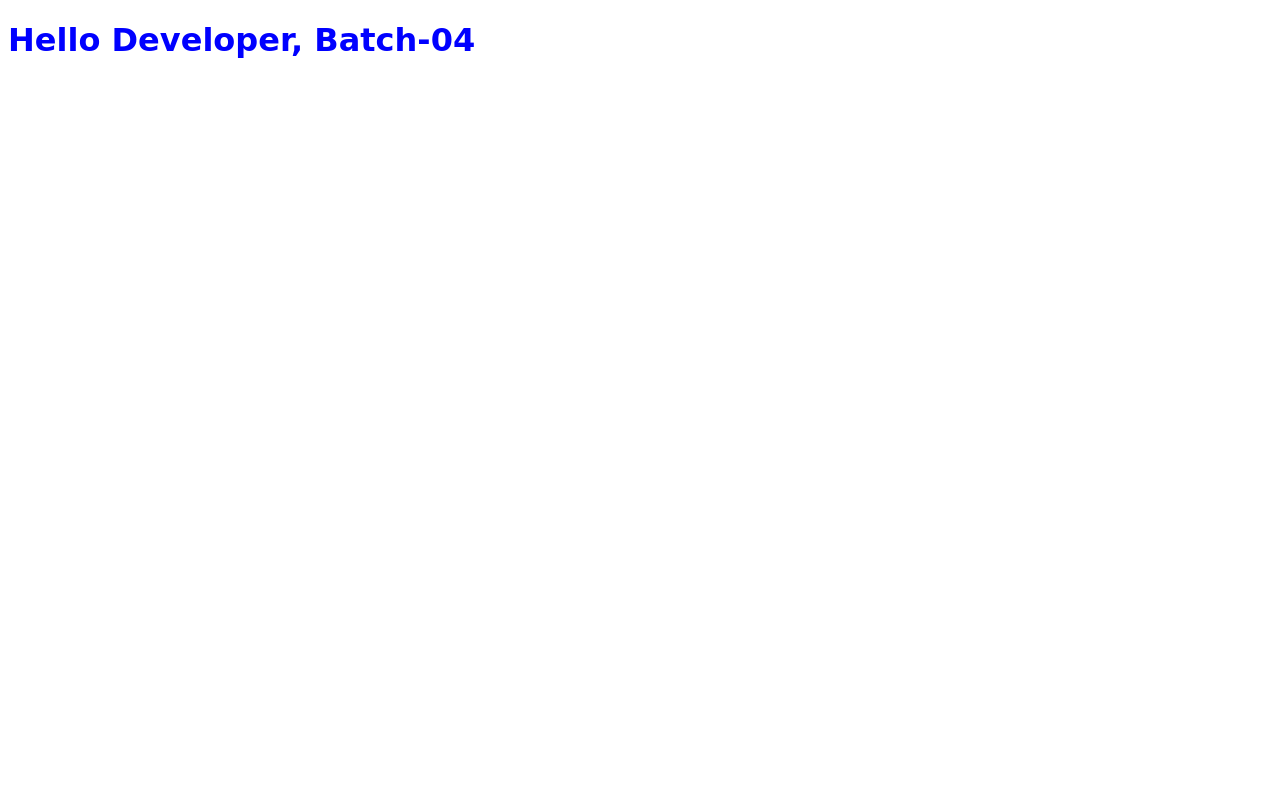
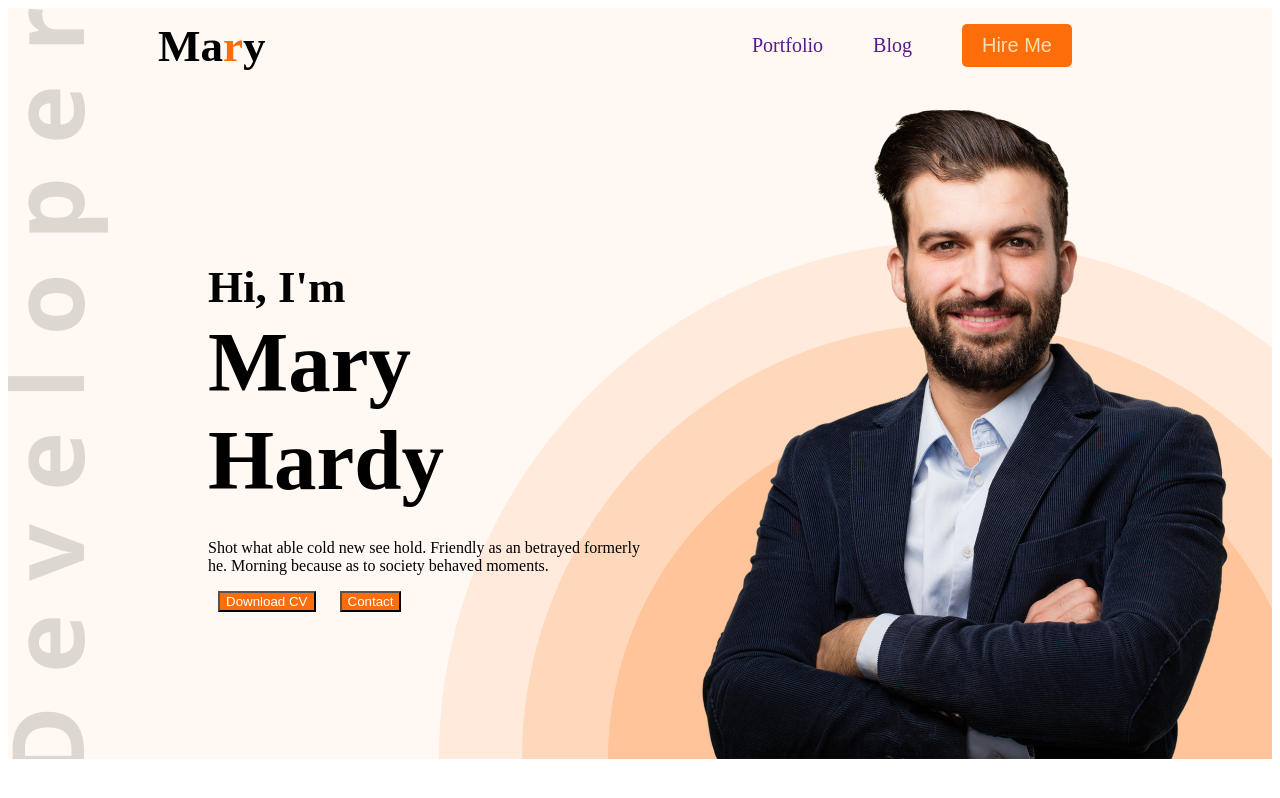
Before and after one commit to Rupama-Amin/Developer-Portfolio-Batch-04, a plain HTML site: page index.html in a window 1280 px wide. Drawn offline with Linux system fonts and the light colour scheme; a web font is replaced by a local one.

Commit message:
building portfolio

```diff
--- a/css/style.css
+++ b/css/style.css
@@ -1,9 +1,88 @@
-@import url('https://fonts.googleapis.com/css2?family=Edu+AU+VIC+WA+NT+Arrows:wght@400..700&family=Montserrat:ital,wght@0,100..900;1,100..900&family=Playwrite+TZ+Guides&display=swap');
-
-* {
-    font-family: "Playwrite TZ Guides", cursive;
+.secondery-bg {
+    background-color: #FFF8F3;
 }
 
-.Heading {
-    color: blue;
+.container {
+    background-color: #FFF8F3;
+    background-image: url("../public/developer.png"), url("../public/header_bg.png");
+    background-position: left top, right bottom;
+    background-repeat: no-repeat;
 }
+
+.navbar {
+    display: flex;
+    align-items: center;
+    justify-content: space-between;
+    margin: 0 150px;
+}
+
+
+.navbar-link {
+    display: flex;
+    list-style-type: none;
+    align-items: center;
+}
+
+.navbar-link li {
+    margin-right: 50px;
+}
+
+.navbar-link li a {
+    text-decoration: none;
+    font-size: 20px;
+    font-weight: 400px;
+}
+
+.primary-btn {
+    padding: 10px 20px;
+    background-color: #FD6E0A;
+    border: none;
+    color: wheat;
+    border-radius: 5px;
+    font-size: 20px;
+    font-weight: 500px;
+}
+
+.navbar-title {
+    font-size: 45px;
+    color: black;
+    font-weight: bold;
+    text-decoration: none;
+
+}
+
+#sub-title {
+    color: #FD6E0A;
+
+}
+
+.banner {
+    display: flex;
+    align-items: center;
+    margin: 0 35px 0 200px;
+}
+
+.banner-content {
+    max-width: 580px;
+}
+
+.banner-title {
+    font-size: 45px;
+    font-weight: 700px;
+}
+
+.content-name {
+    font-size: 85px;
+    font-weight: 500px;
+}
+
+.dsc {
+    font-size: 16px;
+    font-weight: 300px;
+}
+
+.button-box button {
+    margin: 0 10px 0 10px;
+    background-color: #FD6E0A;
+    color: white
+}
--- a/index.html
+++ b/index.html
@@ -9,7 +9,33 @@
 </head>
 
 <body>
-    <h1 class="Heading">Hello Developer, Batch-04</h1>
+    <!-- Header -->
+    <header class="container secondery-bg">
+        <nav class="navbar">
+            <a class="navbar-title" href="">Ma<span id="sub-title">r</span>y</a>
+            <ul class="navbar-link">
+                <li><a href="">Portfolio</a></li>
+
+                <li><a href="">Blog</a></li>
+
+                <li><a href=""><button class="primary-btn">Hire Me</button></a></li>
+            </ul>
+        </nav>
+        <div class="banner">
+            <div class="banner-content">
+                <h1 class="banner-title">Hi, I'm <br><span class="content-name">Mary Hardy</span></h1>
+                <p class="dsc">
+                    Shot what able cold new see hold. Friendly as an betrayed formerly he. Morning because as to society
+                    behaved moments.
+                </p>
+                <div class="button-box">
+                    <button class=".primary-btn ">Download CV</button>
+                    <button class=".primary-btn ">Contact</button>
+                </div>
+            </div>
+            <img src="./public/hardy.png" alt="man">
+        </div>
+    </header>
 </body>
 
 </html>
```
